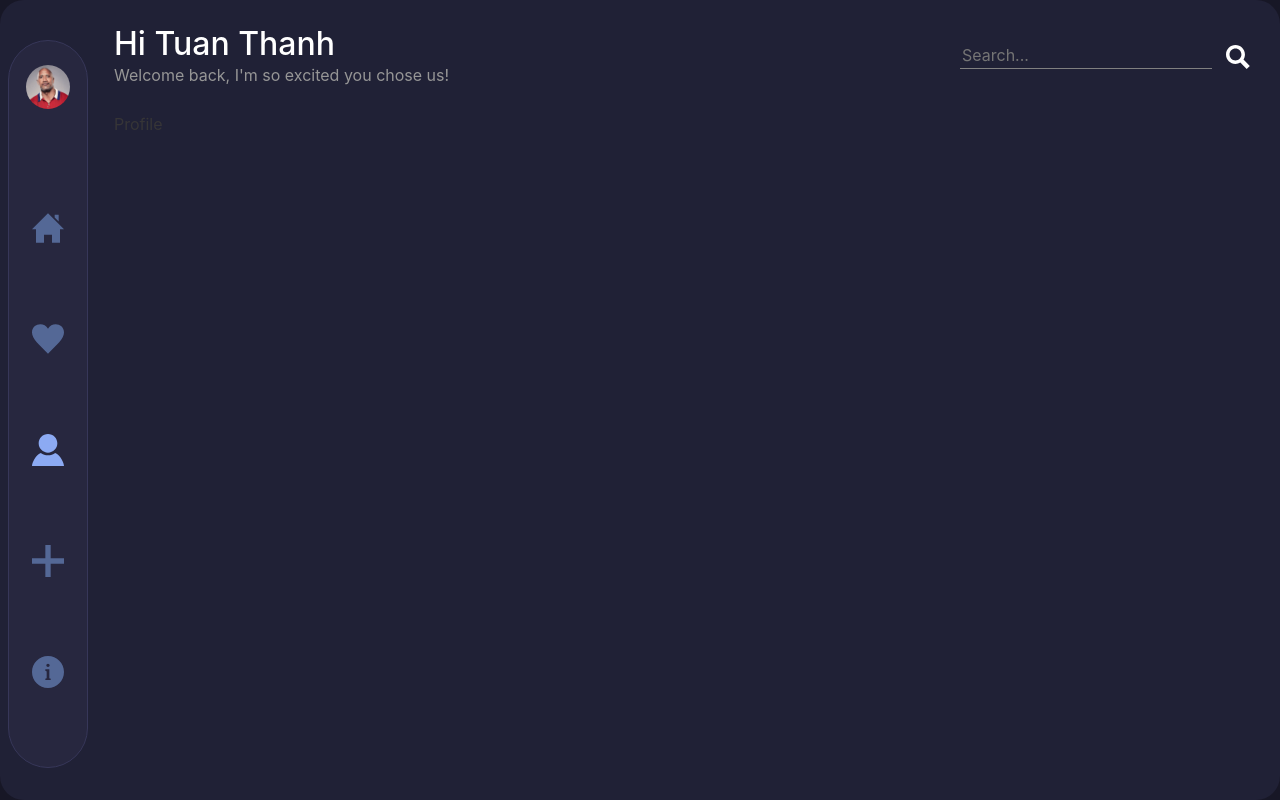
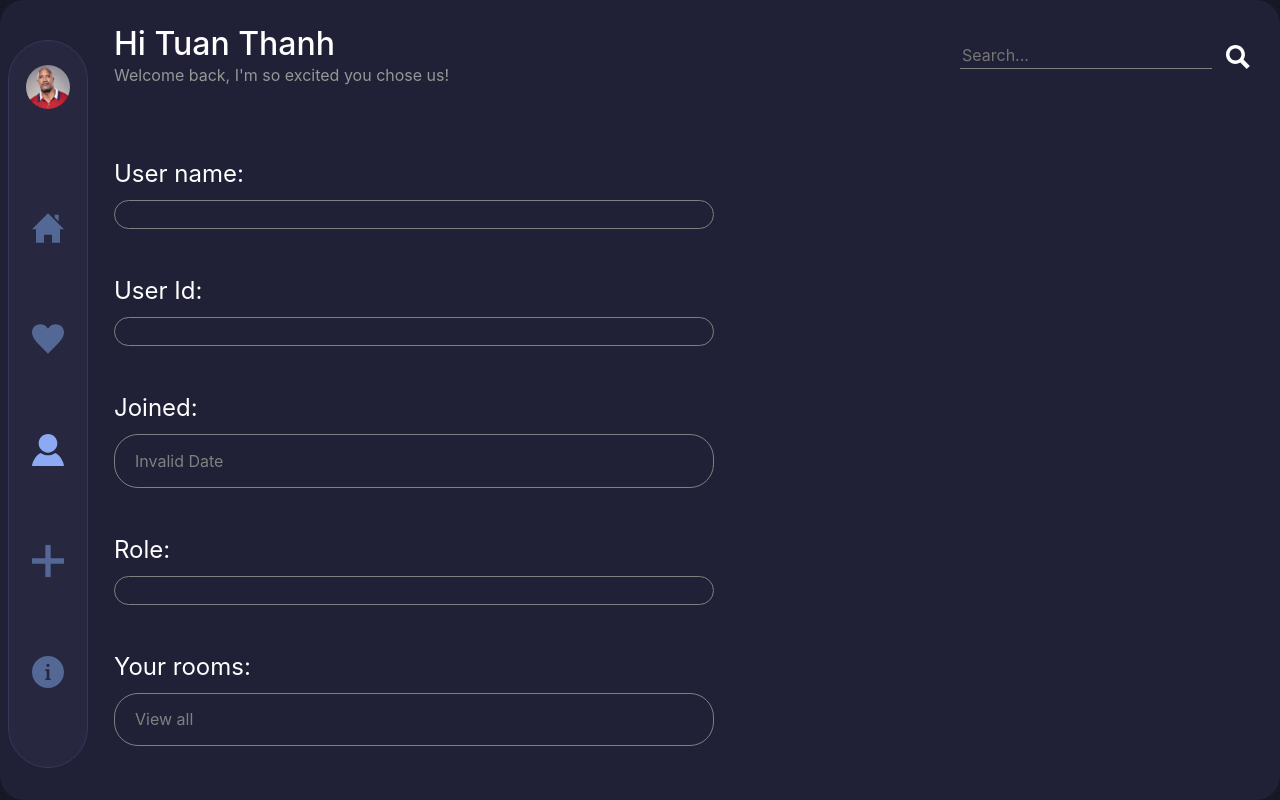
Before and after one commit to tuanthanh2067/live-chat-client, a React (Create React App) app: page /profile in a window 1280 px wide. Built offline with nearby package versions, Linux system fonts and the light colour scheme; no server answers; sample sign-in values are in the browser's storage.

Commit message:
updating profile page

```diff
--- a/src/components/Profile/Profile.js
+++ b/src/components/Profile/Profile.js
@@ -1,5 +1,77 @@
+import styled from "styled-components";
+import { useSelector } from "react-redux";
+import { Link } from "react-router-dom";
+
 const Profile = () => {
-  return <div>Profile</div>;
+  const user = useSelector((state) => state.user);
+  const date = new Date(user.dateCreated).toUTCString();
+  return (
+    <StyledProfile>
+      <StyledDetails>
+        <StyledGroup>
+          <p>User name:</p>
+          <div>{user.userName}</div>
+        </StyledGroup>
+        <StyledGroup>
+          <p>User Id:</p>
+          <div>{user.userId}</div>
+        </StyledGroup>
+        <StyledGroup>
+          <p>Joined:</p>
+          <div>{date}</div>
+        </StyledGroup>
+        <StyledGroup>
+          <p>Role:</p>
+          <div>{user.role}</div>
+        </StyledGroup>
+
+        <StyledGroup>
+          <p>Your rooms:</p>
+          <Link to="/rooms/yours">
+            <button>View all</button>
+          </Link>
+        </StyledGroup>
+      </StyledDetails>
+    </StyledProfile>
+  );
 };
 
+const StyledProfile = styled.div`
+  width: 100%;
+  height: 100%;
+`;
+
+const StyledDetails = styled.div`
+  max-width: 600px;
+  min-width: 300px;
+  width: 60%;
+  height: 100%;
+`;
+
+const StyledGroup = styled.div`
+  width: 100%;
+  margin: 2.75em 0em;
+  display: flex;
+  flex-direction: column;
+
+  & > p {
+    color: white;
+    font-size: 1.5em;
+    margin-bottom: 0.5rem;
+    display: inline-block;
+  }
+
+  & > div,
+  a > button {
+    color: grey;
+    width: 100%;
+    background: transparent;
+    padding: 0.85em 1.25em;
+    border: 1px solid grey;
+    border-radius: 24px;
+    outline: transparent;
+    text-align: left;
+  }
+`;
+
 export default Profile;
```
